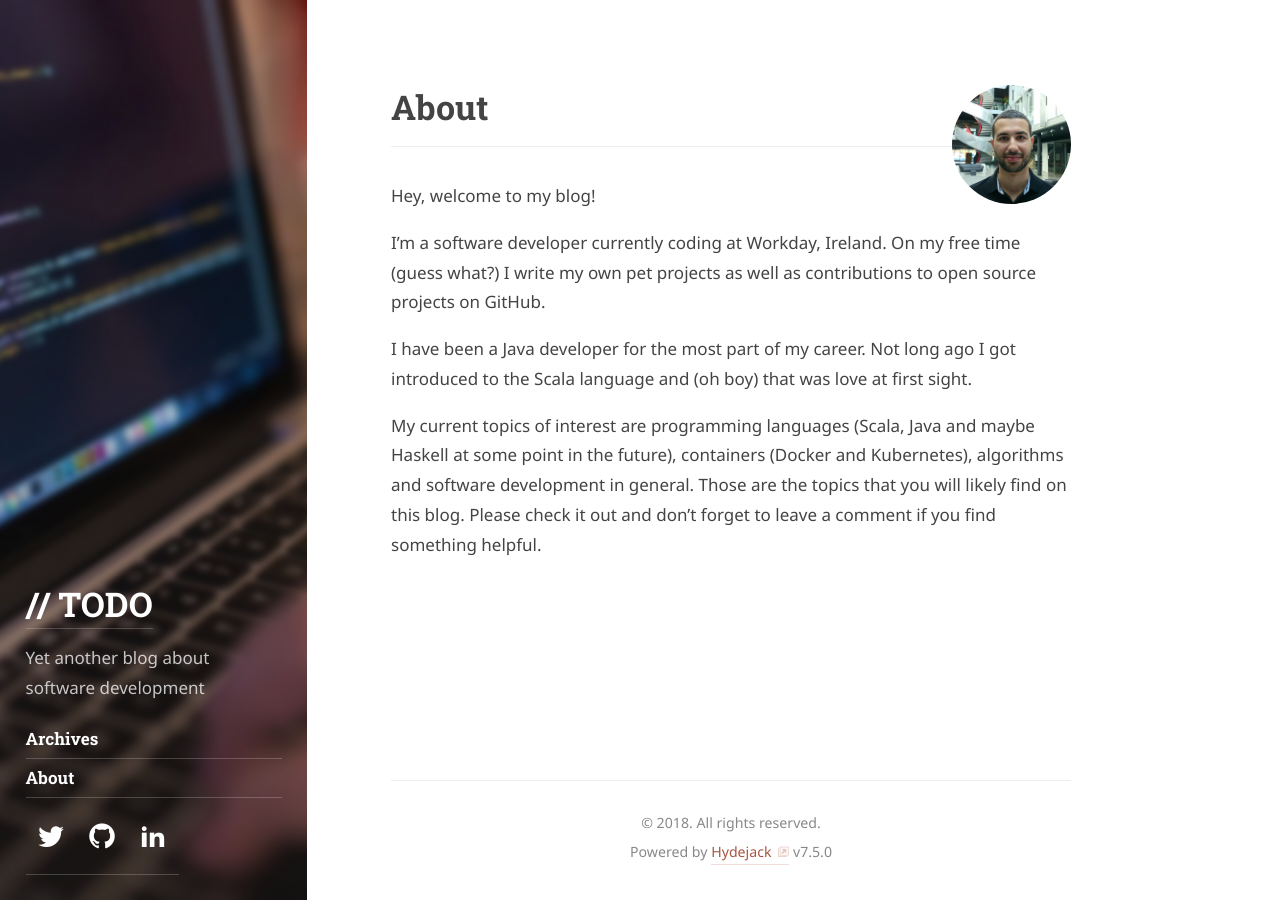
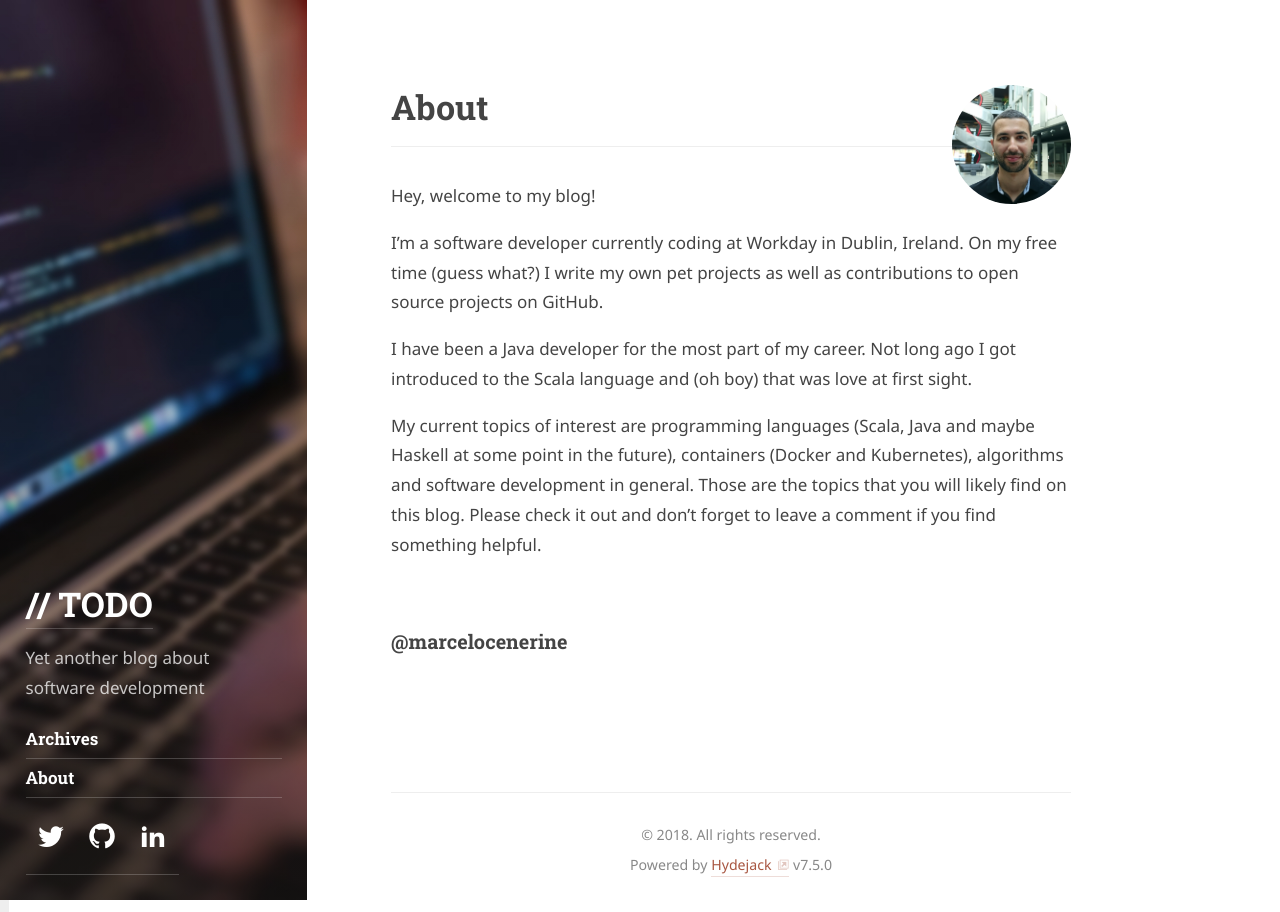
Before and after one commit to marcelocenerine/marcelocenerine.github.io, a Jekyll site: the page built from about.md, in a window 1280 px wide. Built offline with Jekyll 4.4.1, drawn with Linux system fonts in a browser that asks for light colours; some web fonts are replaced.

Commit message:
add signature to about

```diff
--- a/about.md
+++ b/about.md
@@ -8,8 +8,8 @@
 
 Hey, welcome to my blog!
 
-I'm a software developer currently coding at Workday, Ireland. On my free time (guess what?) I write my own pet projects
-as well as contributions to open source projects on GitHub.
+I'm a software developer currently coding at Workday in Dublin, Ireland. On my free time (guess what?) I write my own
+pet projects as well as contributions to open source projects on GitHub.
 
 I have been a Java developer for the most part of my career. Not long ago I got introduced to the Scala language
 and (oh boy) that was love at first sight.
@@ -17,3 +17,4 @@
 My current topics of interest are programming languages (Scala, Java and maybe Haskell at some point in the future),
 containers (Docker and Kubernetes), algorithms and software development in general. Those are the topics that you will
 likely find on this blog. Please check it out and don't forget to leave a comment if you find something helpful.
+### @marcelocenerine
```
